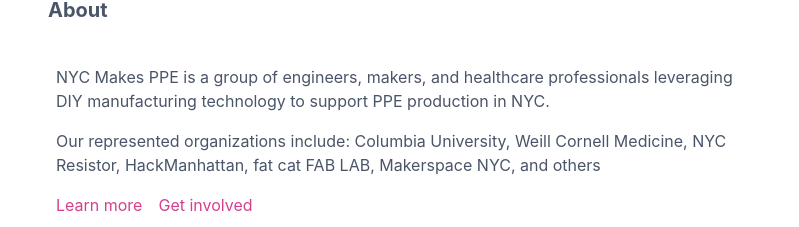
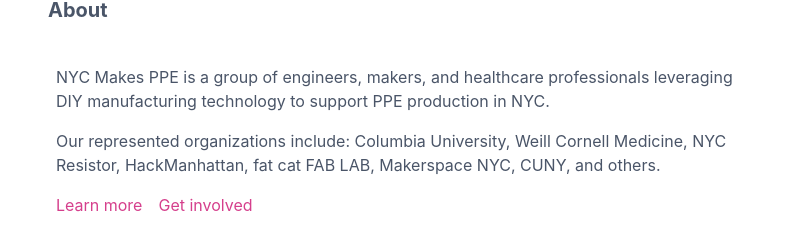
Before and after one commit to NYCPPE/nyc-makers-vs-covid, a Next.js app: page / in a window 1280 px wide. Shown: the part 916-1143 px from the top of the page, without its empty margins (240-1039 px from the left). Built offline with nearby package versions, Linux system fonts and the light colour scheme; no server answers; what @tailwindcss/ui would draw is missing.

Commit message:
Fixed represented orgs linebreak and added CUNY to index

```diff
--- a/pages/index.js
+++ b/pages/index.js
@@ -103,7 +103,7 @@ export default () => (
       <p className="text-md leading-normal text-gray-700">
         Our represented organizations include: Columbia University, Weill
         Cornell Medicine, NYC Resistor, HackManhattan, fat cat FAB LAB,
-        Makerspace NYC, and others
+        Makerspace NYC, CUNY, and others.
       </p>
       <a className="text-base text-pink-600 rounded-lg mr-4" href="/about.html">
         Learn more
```
Also changed, not shown: pages/about.mdx (line endings or trailing spaces).
